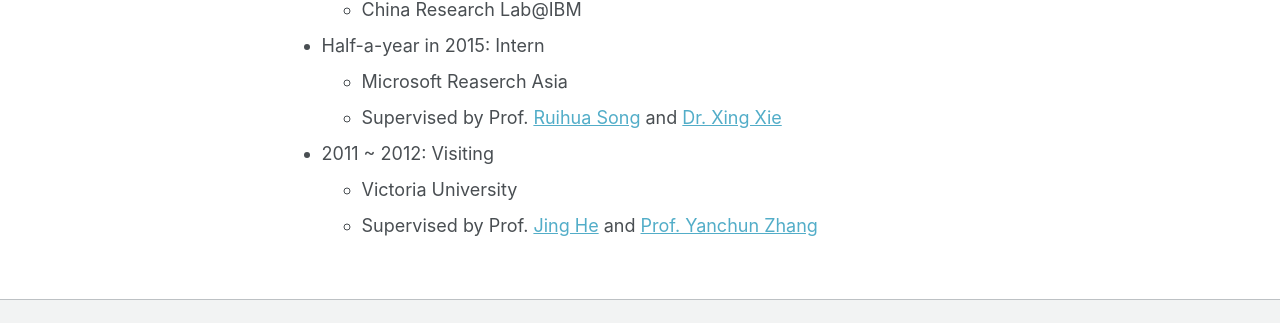
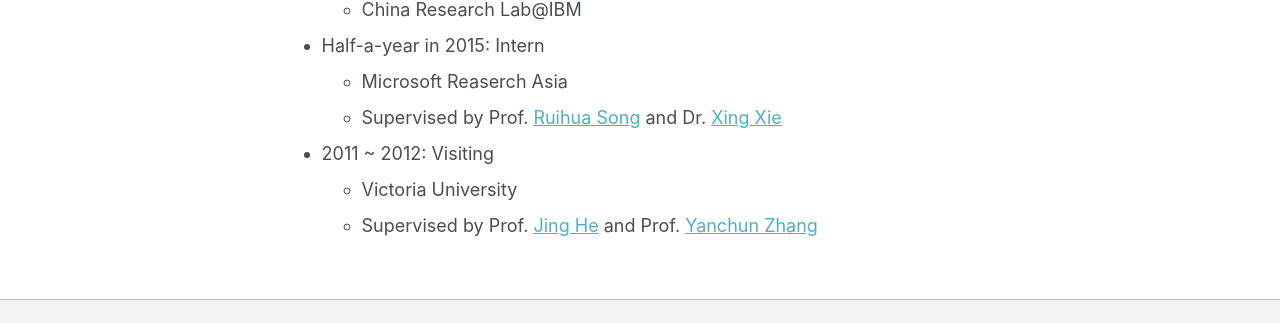
Before and after one commit to qxiaobu/qxiaobu.github.io, a Jekyll site: the page built from _pages/cv.md, in a window 1280 px wide and 984 px high. Shown: the part 529-852 px from the top of the window. Built offline with Jekyll 4.4.1, drawn with Linux system fonts in a browser that asks for light colours.

Commit message:
Update cv.md

```diff
--- a/_pages/cv.md
+++ b/_pages/cv.md
@@ -25,8 +25,8 @@ Work experience
 
 * Half-a-year in 2015: Intern
   * Microsoft Reaserch Asia
-  * Supervised by Prof. <a href="http://ai.ruc.edu.cn/english/GSAI_FACULTY/b75fa33713354d458741a07efa53633d.htm">Ruihua Song</a> and <a href="https://www.microsoft.com/en-us/research/people/xingx/">Dr. Xing Xie</a>
+  * Supervised by Prof. <a href="http://ai.ruc.edu.cn/english/GSAI_FACULTY/b75fa33713354d458741a07efa53633d.htm">Ruihua Song</a> and Dr. <a href="https://www.microsoft.com/en-us/research/people/xingx/">Xing Xie</a>
 
 * 2011 ~ 2012: Visiting
   * Victoria University
-  * Supervised by Prof. <a href="https://sites.google.com/site/lotusjing/home">Jing He</a> and <a href="https://www.vu.edu.au/research/yanchun-zhang">Prof. Yanchun Zhang</a>
+  * Supervised by Prof. <a href="https://sites.google.com/site/lotusjing/home">Jing He</a> and Prof. <a href="https://www.vu.edu.au/research/yanchun-zhang">Yanchun Zhang</a>
```
